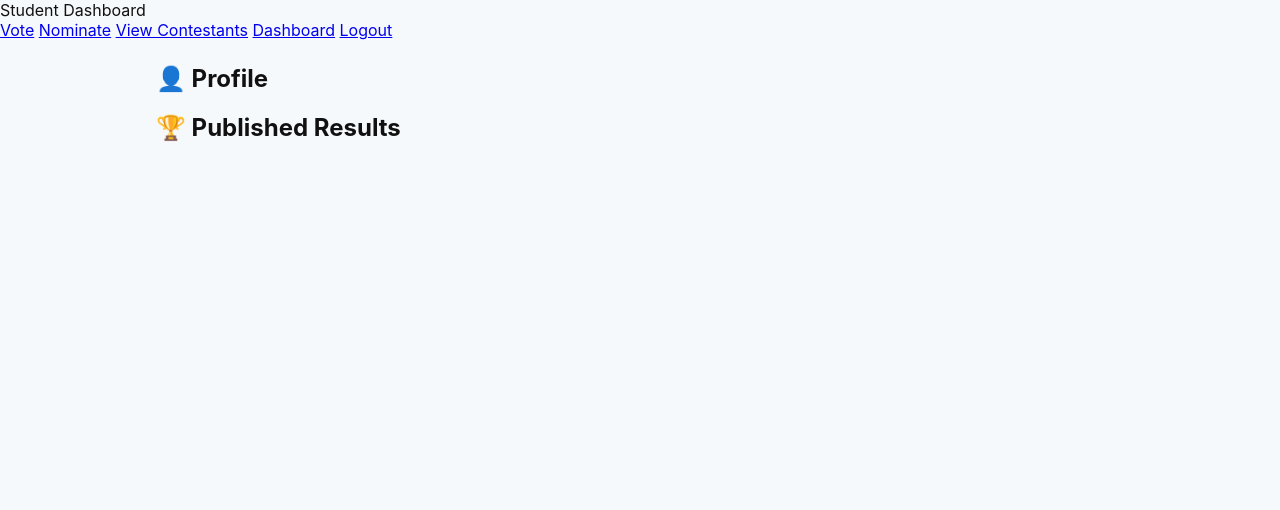
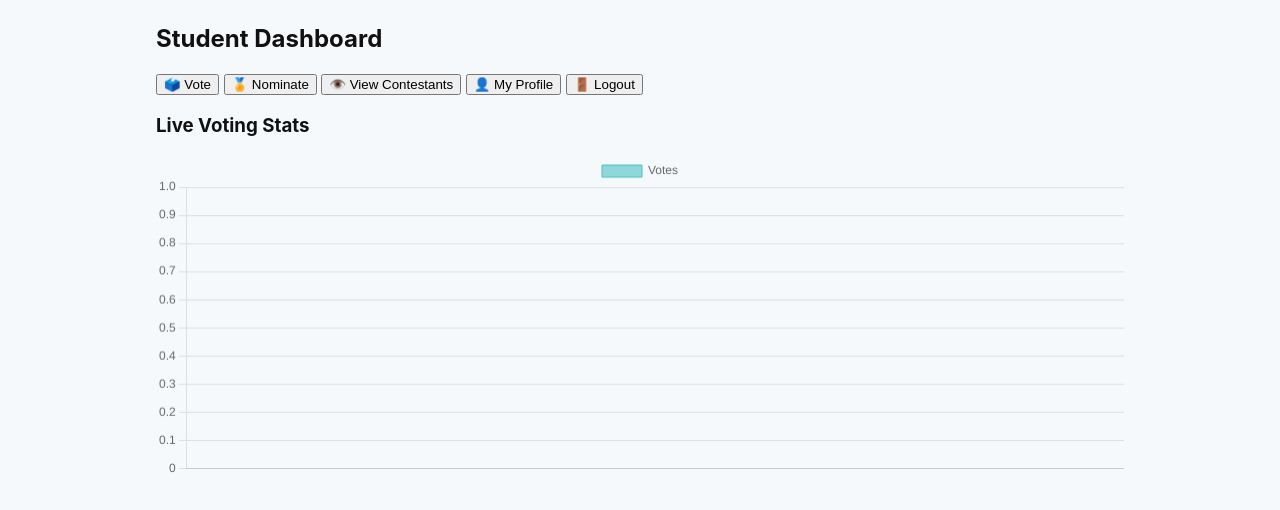
Before and after one commit to infinitegw/vot, a website: page dashboard.html in a window 1280 px wide. Drawn offline with nearby package versions, Linux system fonts and the light colour scheme.

Commit message:
Update dashboard.html

```diff
--- a/dashboard.html
+++ b/dashboard.html
@@ -1,30 +1,22 @@
 <!DOCTYPE html>
 <html>
 <head>
-  <title>Student Dashboard</title>
+  <title>Dashboard</title>
   <link rel="stylesheet" href="style.css">
-  <script src="script.js" defer></script>
 </head>
-<body onload="renderProfile(); showStudentResults();">
-  <header>Student Dashboard</header>
-  <nav>
-    <a href="voting.html">Vote</a>
-    <a href="nominate.html">Nominate</a>
-    <a href="contestants.html">View Contestants</a>
-    <a href="dashboard.html">Dashboard</a>
-    <a href="#" onclick="logout()">Logout</a>
-  </nav>
+<body onload="renderLiveChart();startStudentEmbedChart()">
+  <div class="container">
+    <h2>Student Dashboard</h2>
+    <button onclick="location.href='vote.html'">🗳️ Vote</button>
+    <button onclick="location.href='nominate.html'">🏅 Nominate</button>
+    <button onclick="location.href='contestants.html'">👁️ View Contestants</button>
+    <button onclick="location.href='profile.html'">👤 My Profile</button>
+    <button onclick="logout()">🚪 Logout</button>
 
-  <div class="container">
-    <section>
-      <h2>👤 Profile</h2>
-      <div id="profileDetails"></div>
-    </section>
-
-    <section>
-      <h2>🏆 Published Results</h2>
-      <div id="winnersDisplay"></div>
-    </section>
+    <h3>Live Voting Stats</h3>
+    <canvas id="voteChart" height="100"></canvas>
   </div>
+  <script src="https://cdn.jsdelivr.net/npm/chart.js"></script>
+  <script src="script.js"></script>
 </body>
 </html>
```
